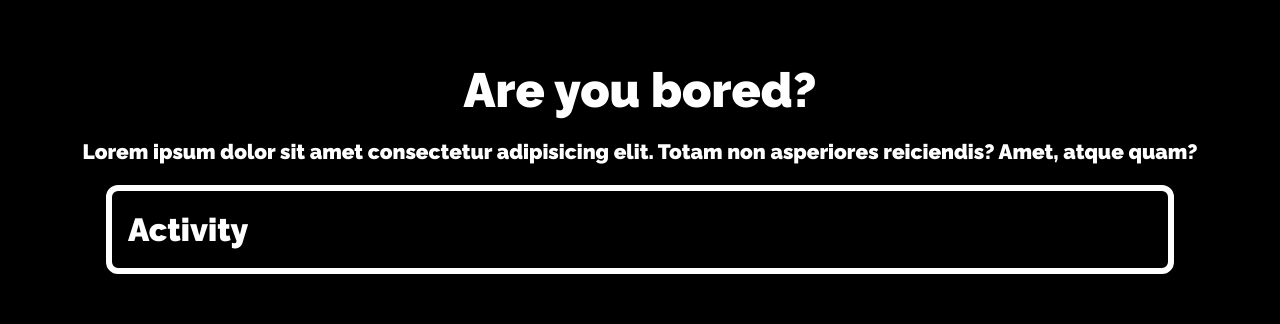
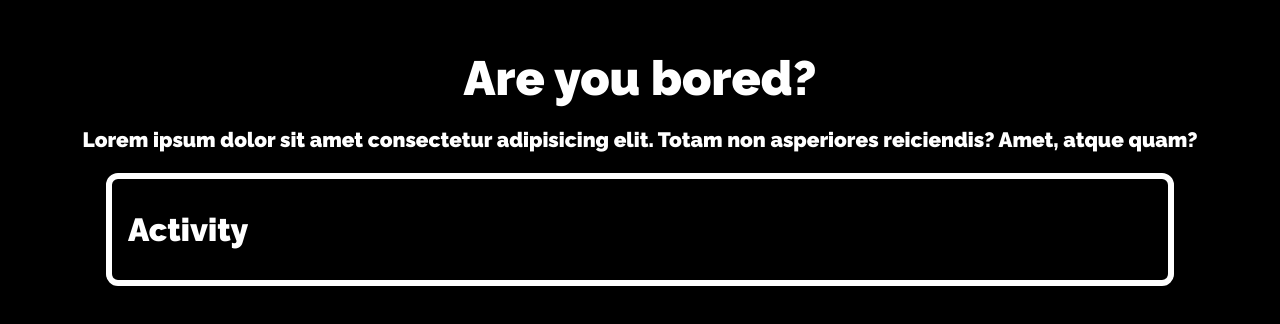
Before and after one commit to francisco-magana/are-you-bored, an Angular app: page / in a window 1280 px wide. Shown: the part 232-556 px from the top of the page. Built offline with nearby package versions, Linux system fonts and the light colour scheme; no server answers; grey boxes are pictures that could not be loaded.

Commit message:
improve property name margins

```diff
--- a/src/app/app.component.scss
+++ b/src/app/app.component.scss
@@ -41,7 +41,7 @@
 
 .property-name {
     font-size: 2rem;
-    margin: 0;
+    margin: 12px 0;
 }
 
 .page-container {
```
